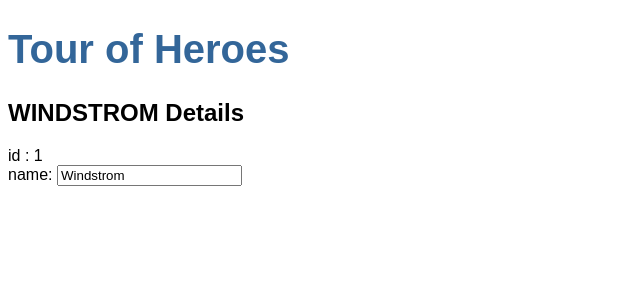
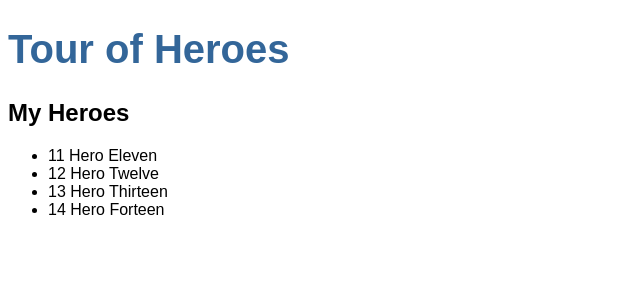
Before and after one commit to ChampyEvil/learnHero, an Angular app in the folder learnHero/: page / in a window 1280 px wide. Shown: the top 300 px of the page, without its empty margins (0-640 px from the left). Built offline with nearby package versions, Linux system fonts and the light colour scheme.

Commit message:
mock heroes

```diff
--- a/learnHero/src/app/heroes/heroes.component.html
+++ b/learnHero/src/app/heroes/heroes.component.html
@@ -1,7 +1,6 @@
-<h2>{{ hero.name | uppercase }} Details</h2>
-<div><span>id : </span>{{ hero.id }}</div>
-<div>
-  <label>name:
-    <input [(ngModel)]="hero.name" placeholder="name">
-  </label>
-</div>
+<h2>My Heroes</h2>
+<ul class='heroes'>
+  <li *ngFor="let hero of heroes">
+    <span class='badge'>{{hero.id}} </span>{{hero.name}}
+  </li>
+</ul>
--- a/learnHero/src/app/heroes/heroes.component.ts
+++ b/learnHero/src/app/heroes/heroes.component.ts
@@ -1,5 +1,6 @@
 import { Component, OnInit } from '@angular/core';
-import { Hero } from '../hero';
+import { Hero } from '../Hero';
+import { HEROES } from '../mock-heroes'
 
 @Component({
   selector: 'app-heroes',
@@ -8,10 +9,8 @@
 })
 export class HeroesComponent implements OnInit {
 
-  hero: Hero = {
-    id: 1,
-    name: 'Windstrom'
-  }
+  heroes = HEROES;
+
   constructor() { }
 
   ngOnInit() {
--- /dev/null
+++ b/learnHero/src/app/mock-heroes.ts
@@ -0,0 +1,8 @@
+import { Hero } from './Hero'
+
+export const HEROES: Hero[] = [
+    {id: 11, name: 'Hero Eleven'},
+    {id: 12, name: 'Hero Twelve'},
+    {id: 13, name: 'Hero Thirteen'},
+    {id: 14, name: 'Hero Forteen'}
+]
```
